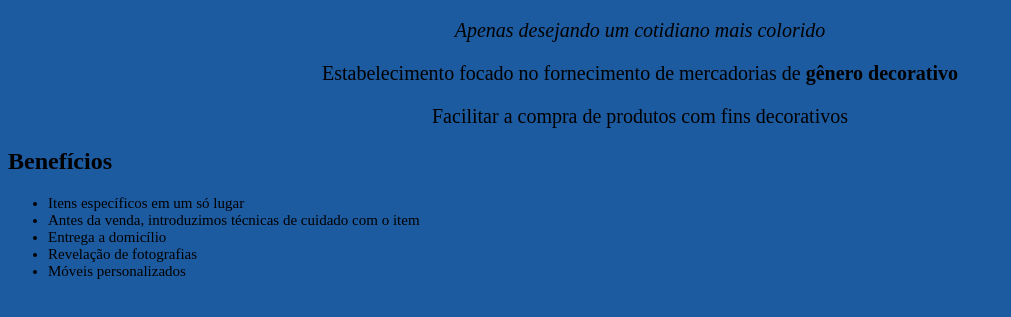
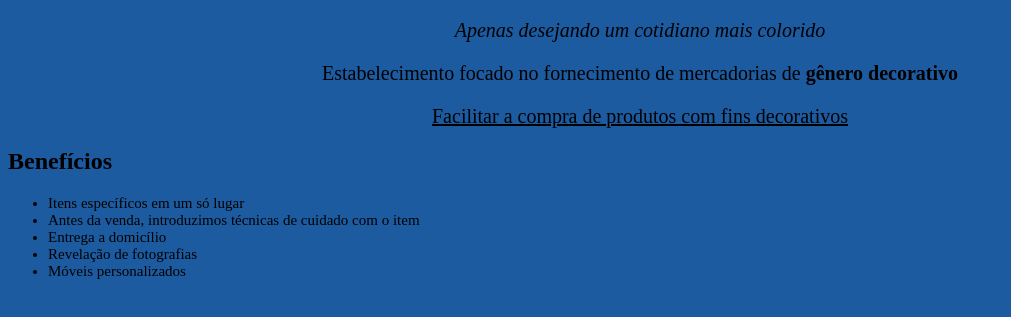
Before and after one commit to EduardoIpolito/barao1cpensamentocomputacional, a plain HTML site: page index.html in a window 1280 px wide. Shown: the part 61-378 px from the top of the page, without its empty margins (0-1011 px from the left). Drawn offline with Linux system fonts and the light colour scheme.

Commit message:
atualização

```diff
--- a/index.html
+++ b/index.html
@@ -12,7 +12,7 @@
 
     <p style="font-size:20px",><em> Apenas desejando um cotidiano mais colorido </em> </p>
     <p style="font-size:20px",> Estabelecimento focado no fornecimento de mercadorias de <strong> gênero decorativo </strong>  </p>
-    <p style="font-size:20px",> Facilitar a compra de produtos com fins decorativos </p>
+    <p style="font-size:20px",><u>                       Facilitar a compra de produtos com fins decorativos                                </u>  </p>
 
 
     <div class="benefícios">
```
